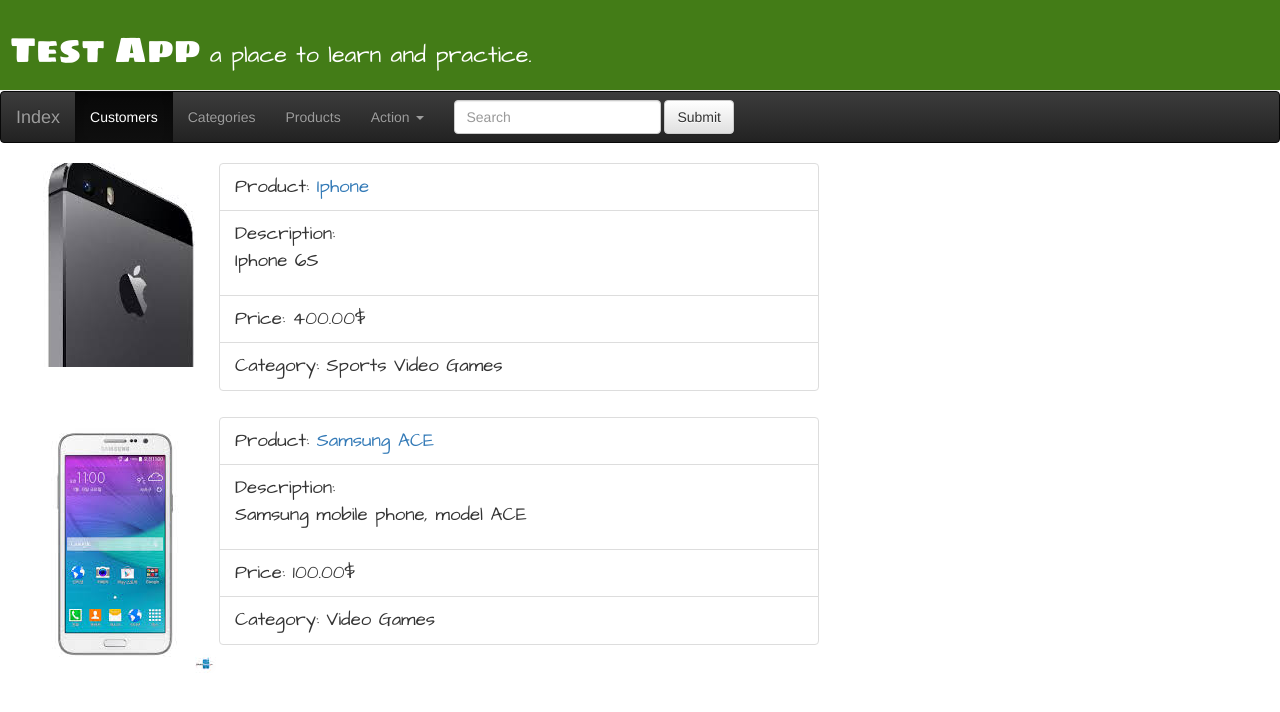
After one commit to aldenso/djangoTestApp, a Django app: page /products/ in a window 1280 px wide. The commit adds this page. Shown: the top 712 px of the page. Run offline with Django 3.2, Linux system fonts and the light colour scheme; data comes from the database, SQL or seed files in the repository; both versions use the stored data as it was after the commit; some libraries are stand-ins or nearby versions.

Commit message:
Views, forms and templates for Products added, also some minor changes to views, templates and css

```diff
--- a/app/models.py
+++ b/app/models.py
@@ -52,9 +52,9 @@ class Category(models.Model):
 	"""
 	Category class model
 	"""
-	name = models.CharField(max_length=20)
+	name = models.CharField(max_length=20, unique=True)
 	description = models.TextField()
-	slug = models.SlugField()
+	slug = models.SlugField(unique=True)
 	image = models.ImageField(upload_to='images/category', blank=True, null=True)
 	created_at = models.DateTimeField(blank=True, null=True)
 	modified_at = models.DateTimeField(blank=True, null=True)
@@ -76,11 +76,11 @@ class Product(models.Model):
 	"""
 	Product class model
 	"""
-	name = models.CharField(max_length=40)
+	name = models.CharField(max_length=40, unique=True)
 	description = models.TextField()
-	slug = models.SlugField()
+	slug = models.SlugField(unique=True)
 	price = models.DecimalField(max_digits=5, decimal_places=2, blank=True, null=True)
-	image = models.ImageField(upload_to='images/products')
+	image = models.ImageField(upload_to='images/products', blank=True, null=True)
 	category = models.ManyToManyField(Category)
 	created_at = models.DateTimeField(blank=True, null=True)
 	modified_at = models.DateTimeField(blank=True, null=True)
--- a/app/static/css/app.css
+++ b/app/static/css/app.css
@@ -37,3 +37,26 @@
 .post-form textarea, .post-form input {
 	width: 100%;
 }
+
+div {
+	display: block;
+}
+
+#wrapper-div {
+	width: 800px;
+	height: 250px;
+	margin: 4px;
+}
+
+#left-div {
+	float: left;
+	width: 25%;
+	height: 100s%;
+}
+
+#right-div {
+	float: left;
+	width: 75%;
+	height: 100%;
+	align-items: center;
+}
--- a/app/templates/app/base.html
+++ b/app/templates/app/base.html
@@ -41,6 +41,7 @@
       <ul class="nav navbar-nav">
         <li class="active"><a href="{% url 'customer_list' %}">Customers <span class="sr-only">(current)</span></a></li>
         <li><a href="{% url 'category_list' %}">Categories</a></li>
+        <li><a href="{% url 'product_list' %}">Products</a></li>
         <li class="dropdown">
           <a href="#" class="dropdown-toggle" data-toggle="dropdown" role="button" aria-haspopup="true" aria-expanded="false">Action <span class="caret"></span></a>
           <ul class="dropdown-menu">
--- /dev/null
+++ b/app/templates/app/product_list.html
@@ -0,0 +1,35 @@
+{% extends 'app/base.html' %}
+
+{% block context %}
+
+{% if products %}
+{% for product in products %}
+
+<div id=wrapper-div>
+<div id="left-div">
+
+	{% if product.image %}
+  <img src="{{ product.image.url }}">
+  	{% endif %}
+  </div>
+
+<div id="right-div">
+  <li class="list-group-item">Product: <a href="#">{{ product.name}}</a></li>
+  <li class="list-group-item">Description: {{ product.description | linebreaks }}</li>
+  <li class="list-group-item">Price: {{ product.price }}$</li>
+  <li class="list-group-item">Category:
+  {% for category in product.category.all %}
+  {{ category.name }}
+  {% endfor %}
+  </li>
+</div>
+</div>
+
+
+{% endfor %}
+
+{% else %}
+<h1>No Products registered yet :(</h1>
+
+{% endif %}
+{% endblock %}
--- a/app/urls.py
+++ b/app/urls.py
@@ -15,4 +15,6 @@ urlpatterns = [
 	url(r'^category/new/$', views.category_add, name='category_add'),
 	url(r'^category/(?P<pk>[0-9]+)/edit/$', views.category_edit, name='category_edit'),
 	url(r'^category/(?P<pk>[0-9]+)/remove/$', views.category_remove, name='category_remove'),
+	# Products patterns
+	url(r'^products/$', views.product_list, name='product_list'),
 ]
--- a/app/views.py
+++ b/app/views.py
@@ -1,6 +1,6 @@
 from django.shortcuts import render, redirect, get_object_or_404
 from .models import Customer, Category, Product
-from .forms import CustomerForm, CategoryForm
+from .forms import CustomerForm, CategoryForm, ProductForm
 
 # Create your views here.
 
@@ -9,11 +9,8 @@ def index(request):
 
 # Views for customers
 def customer_list(request):
-	try:
-		customers = Customer.objects.all()
-		return render(request, 'app/customer_list.html', {'customers': customers})
-	except:
-		return render(request, 'app/customer_list.html', {})
+	customers = Customer.objects.all()
+	return render(request, 'app/customer_list.html', {'customers': customers})
 
 def customer_detail(request, pk):
 	customer = get_object_or_404(Customer, pk=pk)
@@ -85,3 +82,8 @@ def category_remove(request, pk):
 	category.delete()
 	categories = Category.objects.all()
 	return render(request, 'app/category_list.html', {'categories': categories})
+
+# Views for Products
+def product_list(request):
+	products = Product.objects.all()
+	return render(request, 'app/product_list.html', {'products': products})
```
Also changed, not shown: app/forms.py (+8 -1 lines), app/migrations/0006_auto_20160308_2113.py (added), app/migrations/0007_auto_20160308_2139.py (added), db.sqlite3, media/images/products/iphone.jpg (added), media/images/products/iphone_5fCw3hl.jpg (added), media/images/products/samsung.jpg (added).
